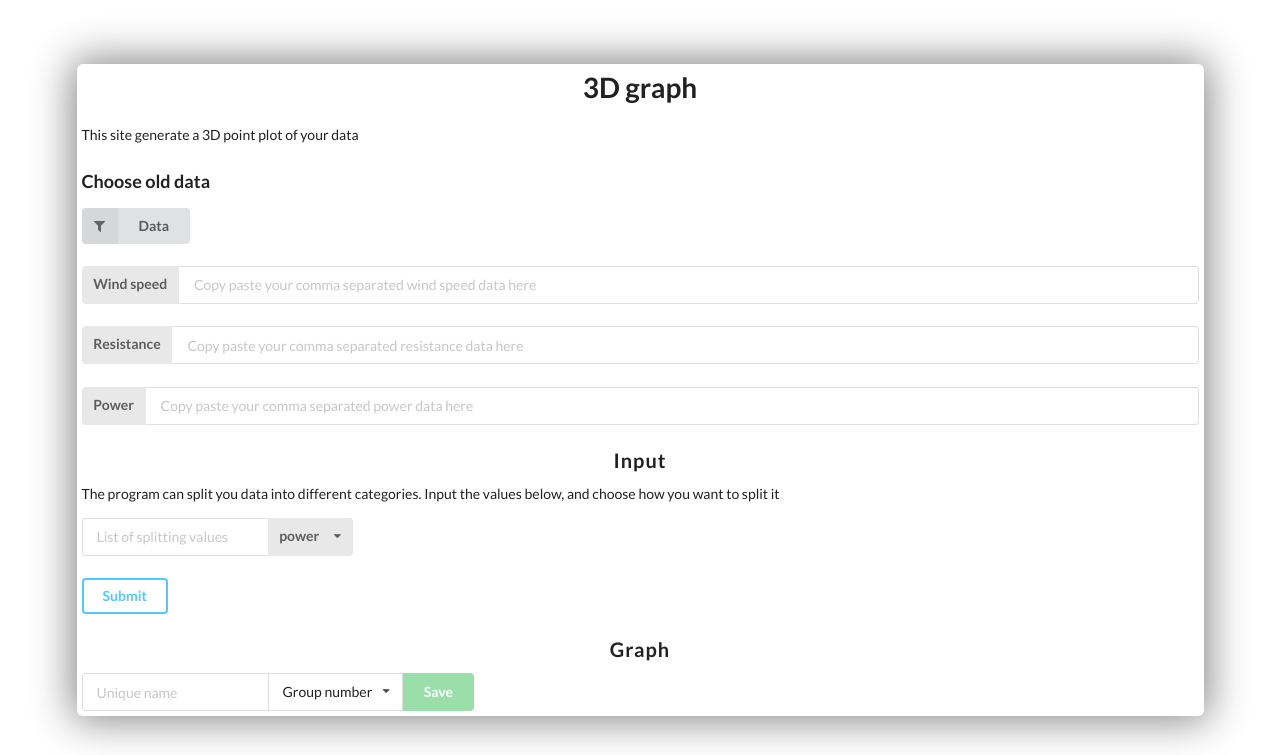
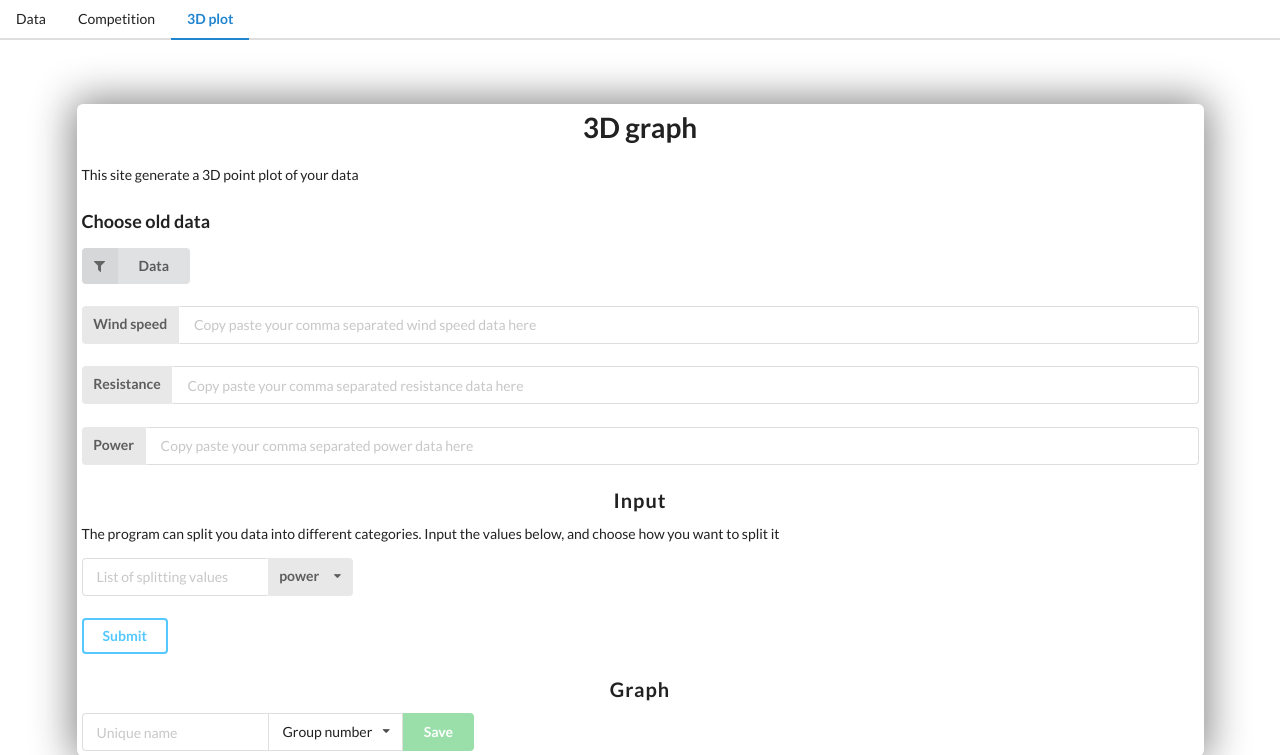
Before and after one commit to andreas-harmuth/bd2, a Flask app: page /3dplot in a window 1280 px wide. Shown: the top 755 px of the page. Run offline with Flask 2, Linux system fonts and the light colour scheme; some libraries are stand-ins or nearby versions.

Commit message:
Corrected DB and minor bugs

```diff
--- a/bd2webpage/main.py
+++ b/bd2webpage/main.py
@@ -6,7 +6,7 @@ from pygal.style import Style
 from plot3d import sort_data
 app = Flask(__name__)
 
-db = Bdb('fooDB2')
+db = Bdb('windDB')
 
 @app.route('/')
 def main_view():
--- a/bd2webpage/static/plot3d.js
+++ b/bd2webpage/static/plot3d.js
@@ -145,7 +145,7 @@ $('#addGraph').click(function () {
         },
         type: 'POST',
         success: function (res) {
-            console.log(res)
+            location.reload();
 
         },
         error: function (err) {
--- a/bd2webpage/templates/3dgraph.html
+++ b/bd2webpage/templates/3dgraph.html
@@ -31,6 +31,18 @@
     }
 </style>
 <body>
+<div class="ui blue secondary pointing menu">
+  <a href="/" class="item">
+    Data
+  </a>
+  <a href="/competition" class="item">
+    Competition
+  </a>
+  <a class="active item">
+    3D plot
+  </a>
+</div>
+
  <div style="margin-bottom: 5%" class="ui container" id="main-view">
 
         <div class="row">
@@ -125,7 +137,7 @@
 
  </div>
 </body>
-    <script src="static/plot3d.js?v=3"></script>
+    <script src="static/plot3d.js?v=4"></script>
 <script>
         $('.ui.dropdown')
           .dropdown('set value', 'power')
--- a/bd2webpage/templates/comp.html
+++ b/bd2webpage/templates/comp.html
@@ -39,7 +39,7 @@
         <li><a href="/">Data</a></li>
         <li class="active">
             <a href="competition">Competition<span class="sr-only">(current)</span></a></li>
-
+        <li><a href="/3dplot">3D plot</a></li>
       </ul>
     </div><!-- /.navbar-collapse -->
   </div><!-- /.container-fluid -->
--- a/bd2webpage/templates/main_data.html
+++ b/bd2webpage/templates/main_data.html
@@ -40,6 +40,7 @@
         <li class="active">
             <a href="">Data<span class="sr-only">(current)</span></a></li>
         <li><a href="/competition">Competition</a></li>
+          <li><a href="/3dplot">3D plot</a></li>
       </ul>
     </div><!-- /.navbar-collapse -->
   </div><!-- /.container-fluid -->
@@ -141,5 +142,5 @@
         </div>
     </div>
 </body>
-    <script src="static/data_ctrl.js?v=4"></script>
+    <script src="static/data_ctrl.js?v=5"></script>
 </html>
```
Also changed, not shown: bd2webpage/windDB.db.
